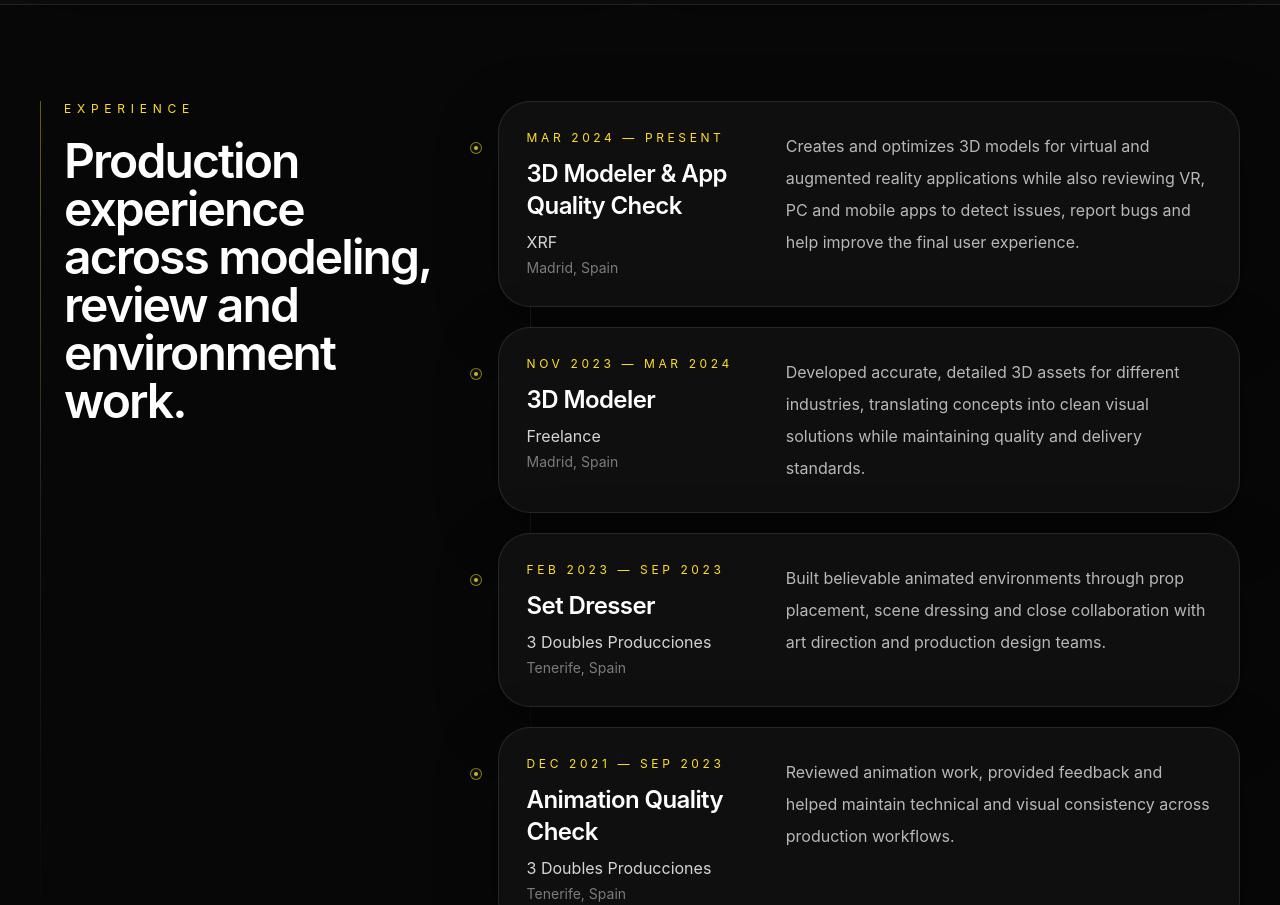
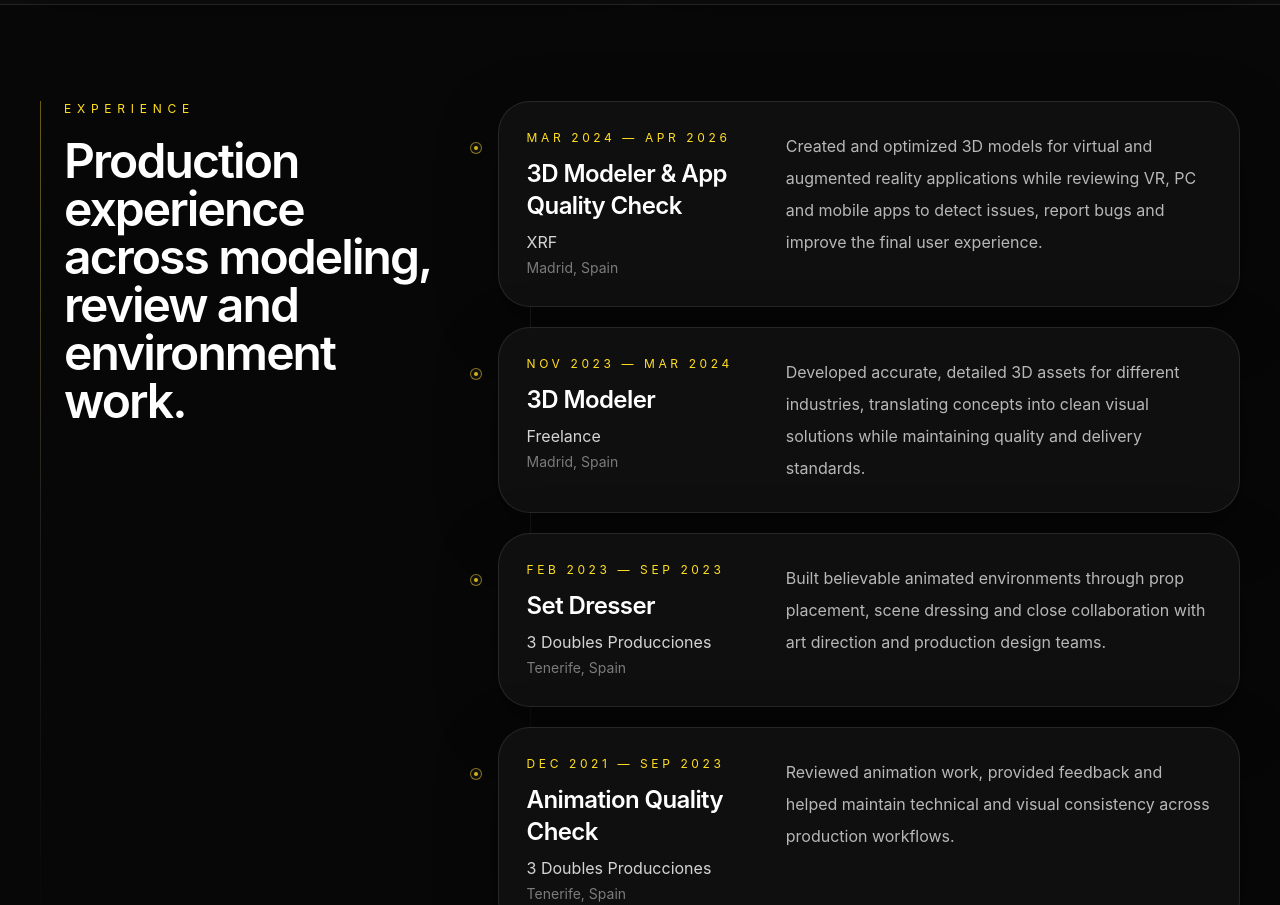
Before and after one commit to Car0lina4/jorge-portfolio, a React (Vite) app: page / in a window 1280 px wide. Shown: the part 3860-4765 px from the top of the page. Built offline with nearby package versions, Linux system fonts and the light colour scheme.

Commit message:
Update XRF role to completed (Apr 2026)

```diff
--- a/src/App.jsx
+++ b/src/App.jsx
@@ -6,10 +6,10 @@ export default function JorgePortfolioMockup() {
     {
       role: "3D Modeler & App Quality Check",
       company: "XRF",
-      period: "Mar 2024 — Present",
+      period: "Mar 2024 — Apr 2026",
       location: "Madrid, Spain",
       description:
-        "Creates and optimizes 3D models for virtual and augmented reality applications while also reviewing VR, PC and mobile apps to detect issues, report bugs and help improve the final user experience.",
+        "Created and optimized 3D models for virtual and augmented reality applications while reviewing VR, PC and mobile apps to detect issues, report bugs and improve the final user experience.",
     },
     {
       role: "3D Modeler",
```
